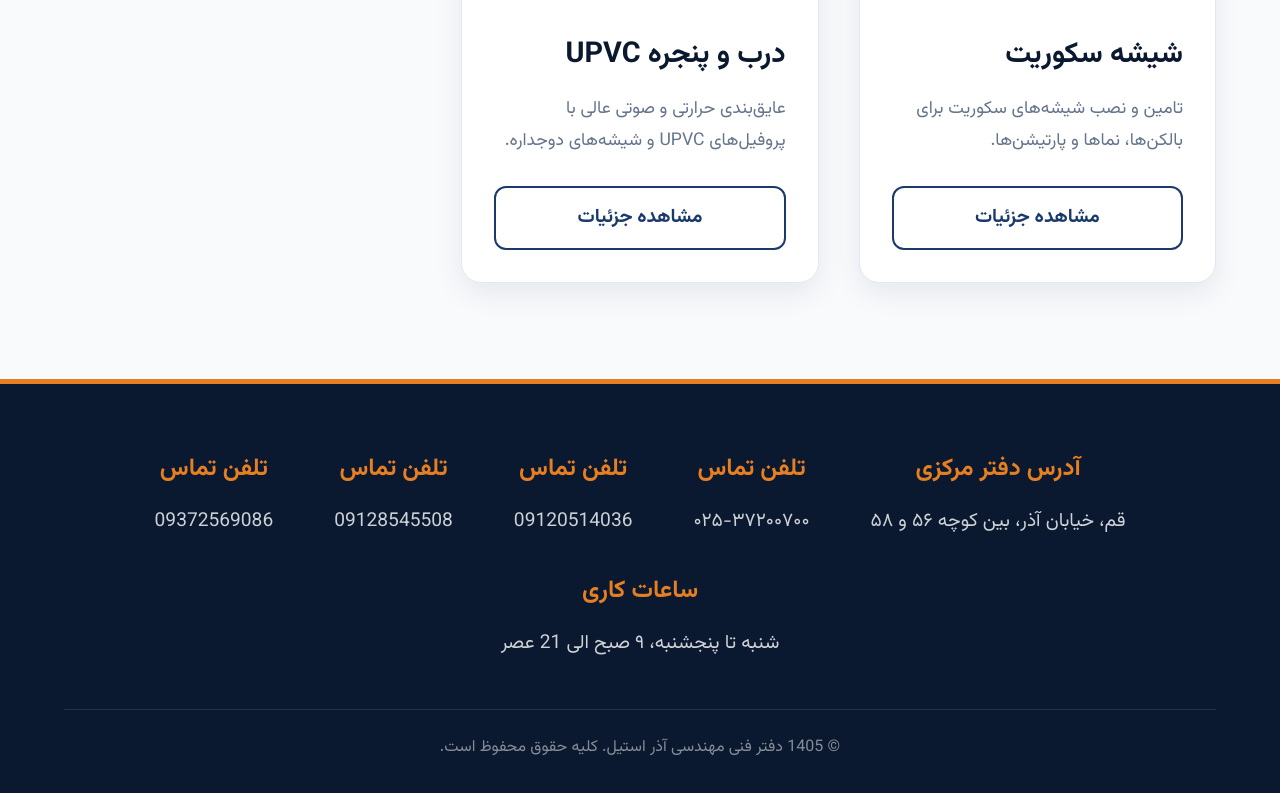
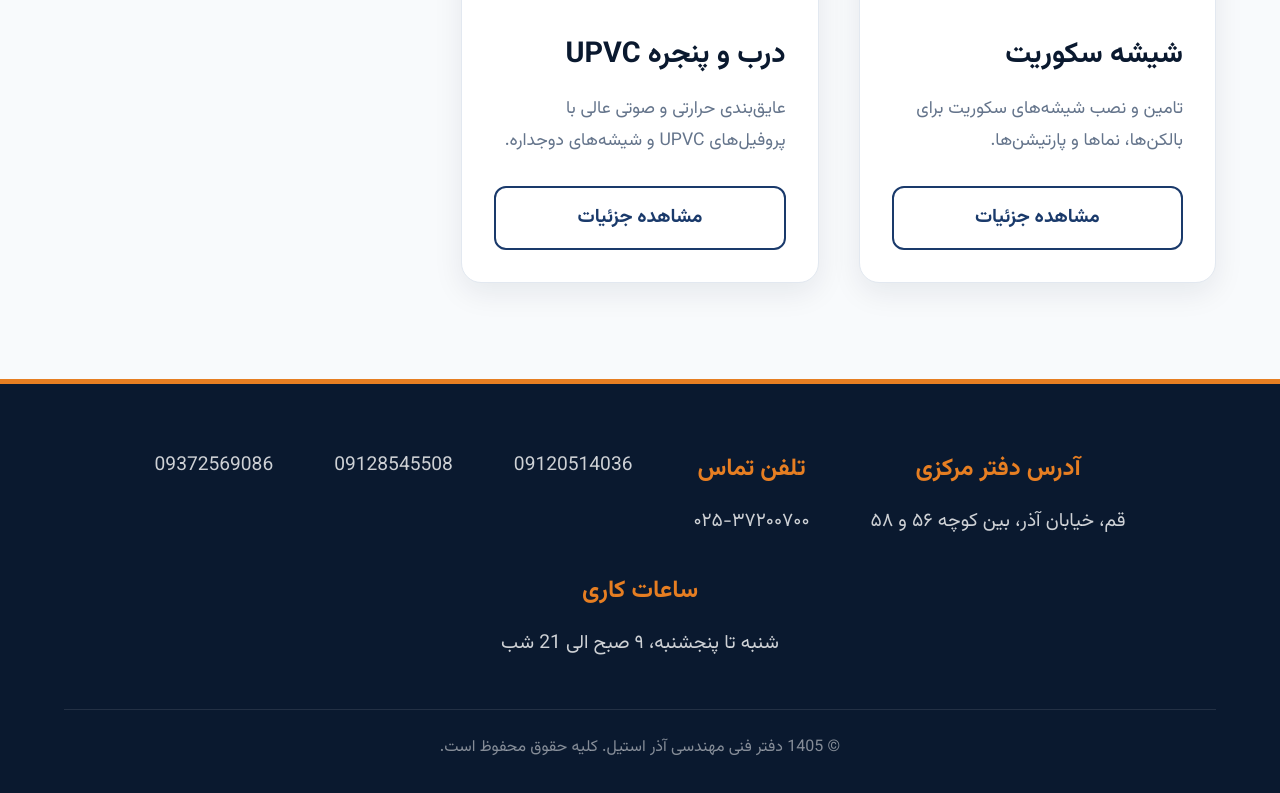
Before and after one commit to amirkj1369/Steel, a plain HTML site: page index.html in a window 1280 px wide. Shown: the part 1814-2607 px from the top of the page. Drawn offline with Linux system fonts and the light colour scheme.

Commit message:
Update index.html

```diff
--- a/index.html
+++ b/index.html
@@ -248,10 +248,10 @@
         <div class="footer-content">
             <div class="footer-item"><h4>آدرس دفتر مرکزی</h4><p>قم، خیابان آذر، بین کوچه ۵۶ و ۵۸</p></div>
             <div class="footer-item"><h4>تلفن تماس</h4><a href="tel:+982537200700">۰۲۵-۳۷۲۰۰۷۰۰</a></div>
-            <div class="footer-item"><h4>تلفن تماس</h4><a href="tel:+989120514036">09120514036</a></div>
-            <div class="footer-item"><h4>تلفن تماس</h4><a href="tel:+989128545508">09128545508</a></div>
-            <div class="footer-item"><h4>تلفن تماس</h4><a href="tel:+989372569086">09372569086</a></div>
-            <div class="footer-item"><h4>ساعات کاری</h4><p>شنبه تا پنجشنبه، ۹ صبح الی 21 عصر</p></div>
+            <div class="footer-item"><a href="tel:+989120514036">09120514036</a></div>
+            <div class="footer-item"><a href="tel:+989128545508">09128545508</a></div>
+            <div class="footer-item"><a href="tel:+989372569086">09372569086</a></div>
+            <div class="footer-item"><h4>ساعات کاری</h4><p>شنبه تا پنجشنبه، ۹ صبح الی 21 شب</p></div>
         </div>
         <div class="copyright">© 1405 دفتر فنی مهندسی آذر استیل. کلیه حقوق محفوظ است.</div>
     </footer>
```
